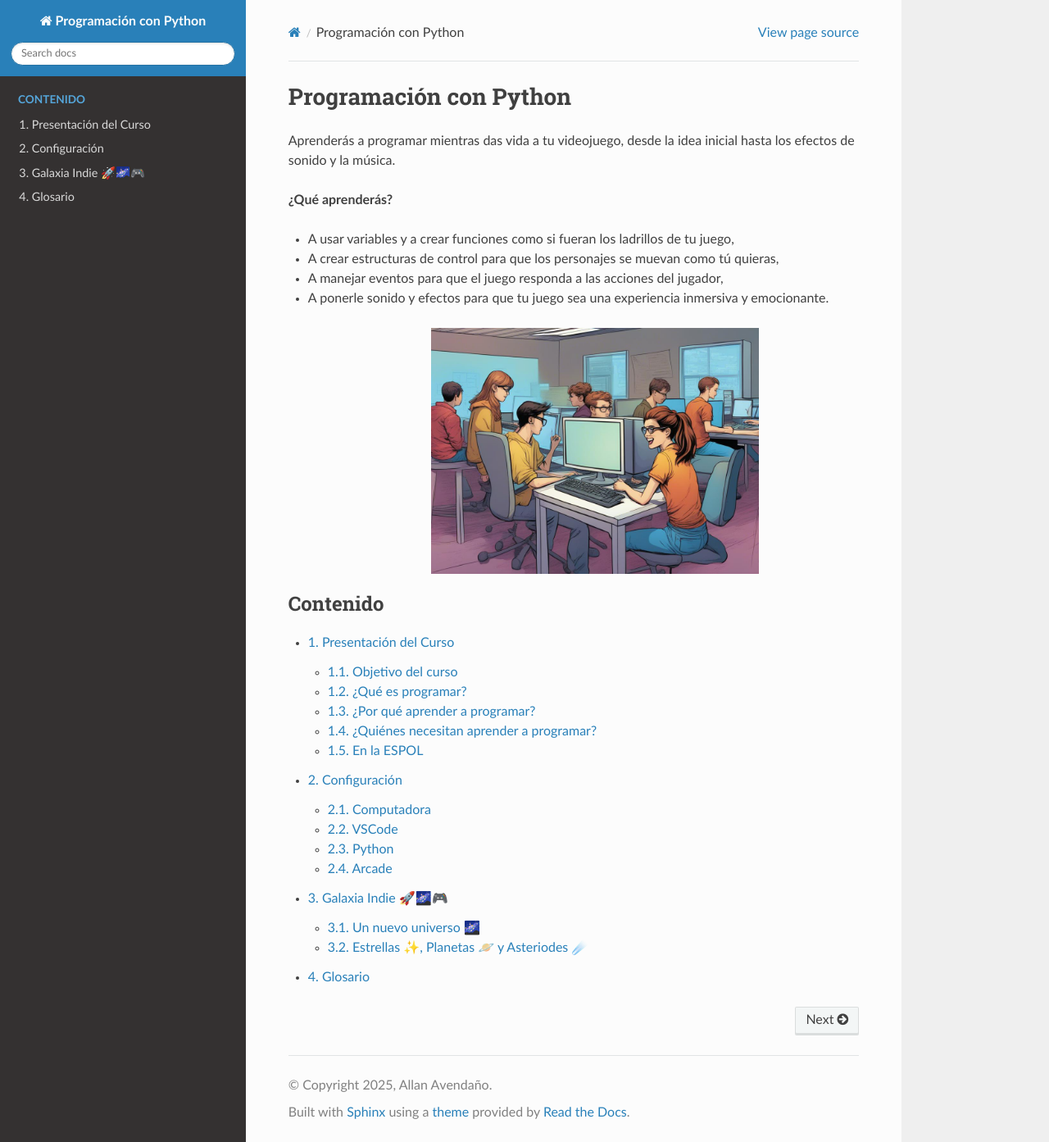
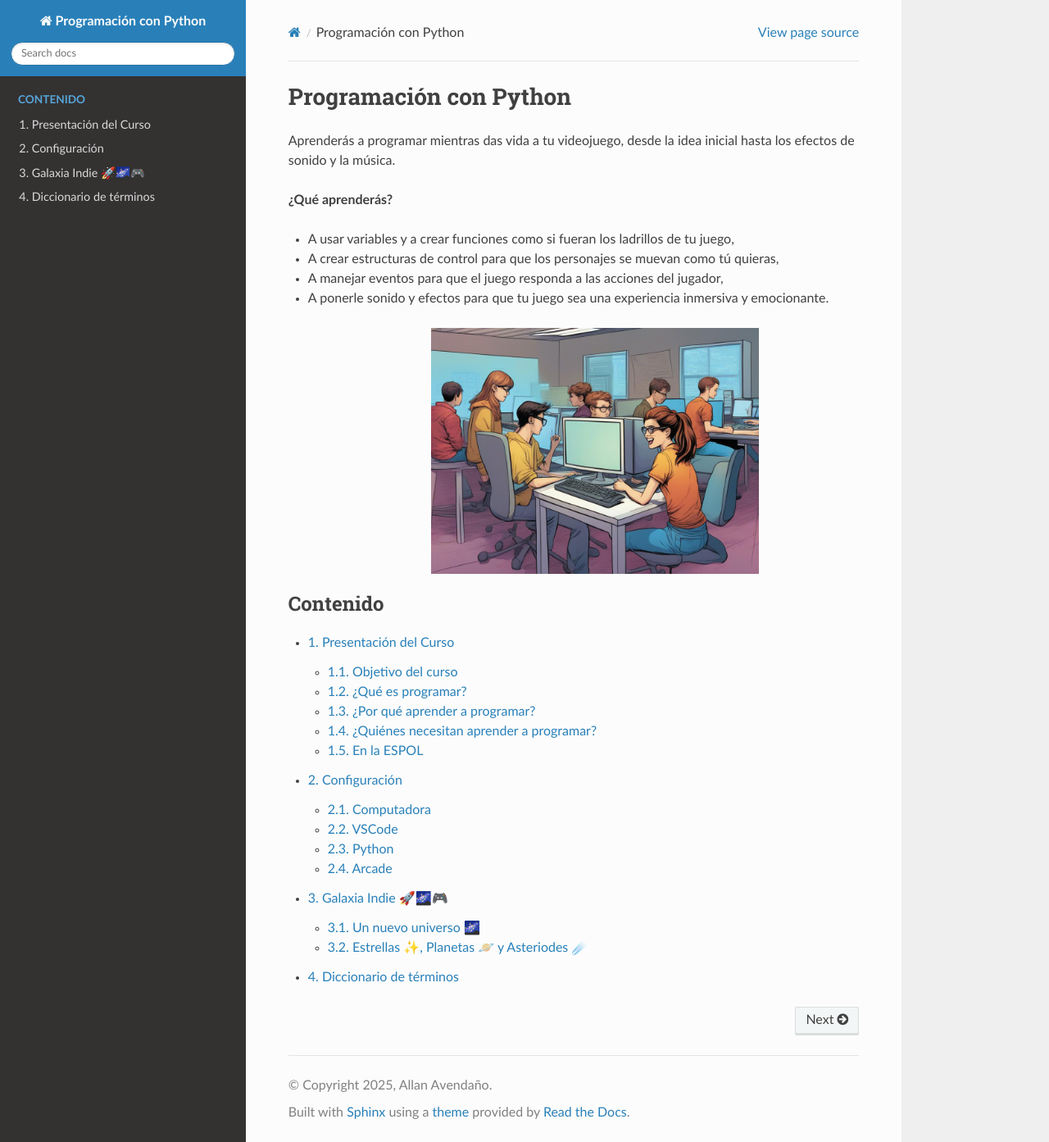
Before and after one commit to aavendan/programacion-python, a Sphinx documentation site: the page built from docs/source/index.rst, in a window 1280 px wide and 1393 px high. Shown: the whole window at 82% size. Built offline with Sphinx 7.4.7 and the Read the Docs theme 3.1.0, drawn with Linux system fonts in a browser that asks for light colours.

Commit message:
diccionario a glosario

```diff
--- a/docs/source/glosario.rst
+++ b/docs/source/diccionario.rst
@@ -1,4 +1,4 @@
-Glosario
+Diccionario de términos
 ===================================
 
 .. glossary::
--- a/docs/source/index.rst
+++ b/docs/source/index.rst
@@ -24,4 +24,4 @@ Aprenderás a programar mientras das vida a tu videojuego, desde la idea inicial
   presentacion
   configuracion
   galaxiaindie
-  glosario
+  diccionario
```
